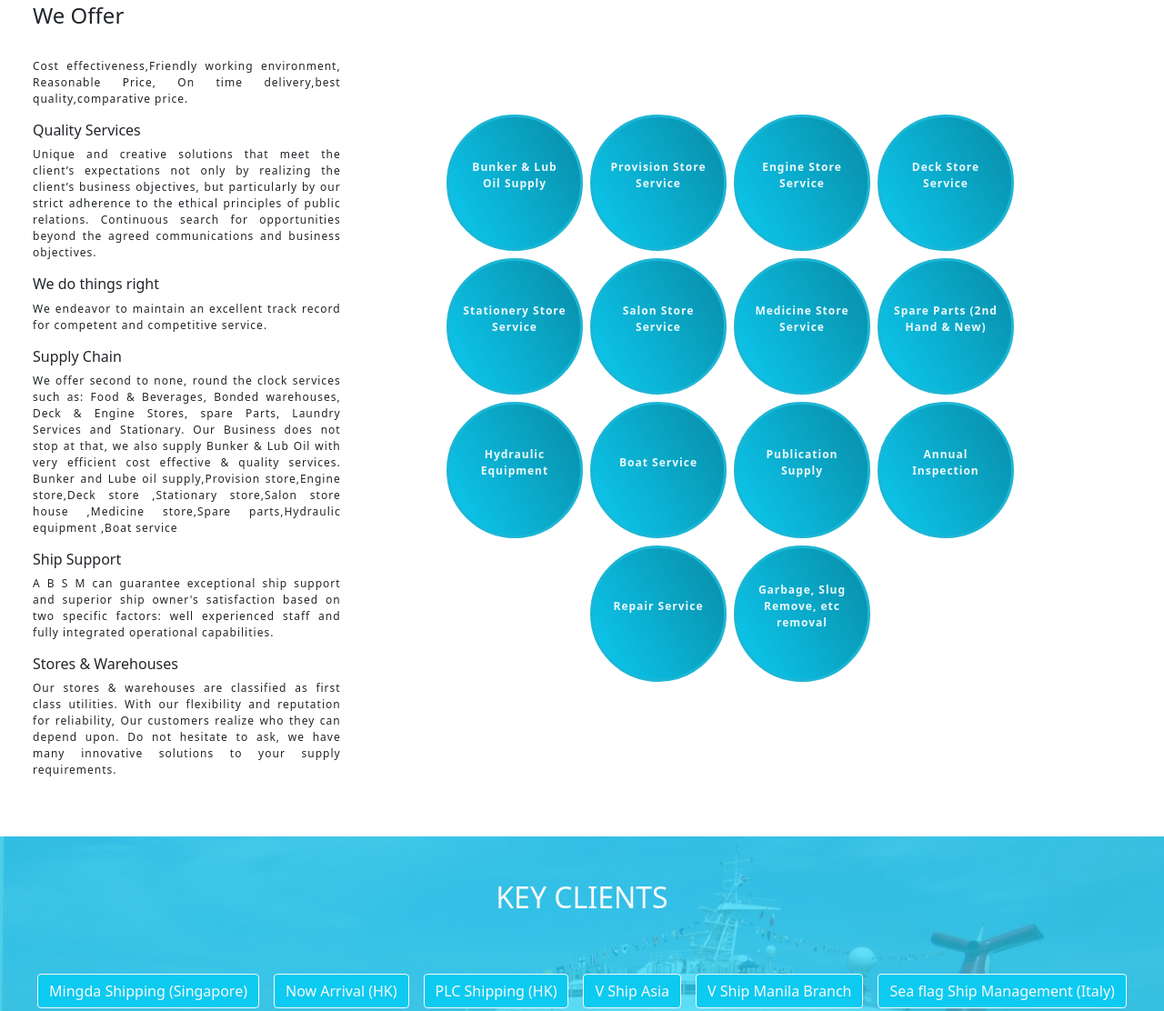
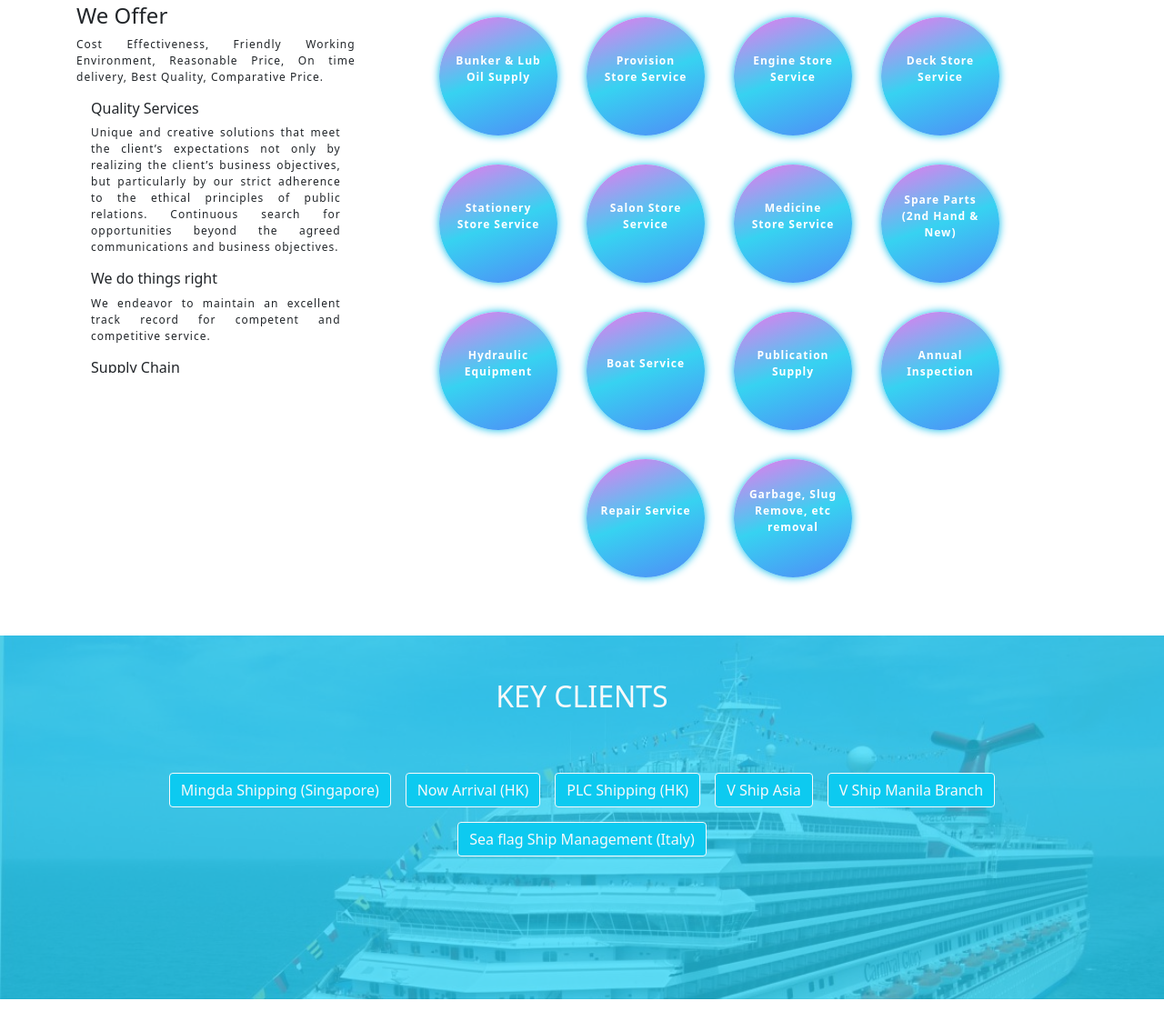
Before and after one commit to bmrabiulalam/abshipgroup, a plain HTML site: page index.html in a window 1280 px wide. Shown: the part 771-1883 px from the top of the page at 91% size. Drawn offline with nearby package versions, Linux system fonts and the light colour scheme.

Commit message:
some padding added

```diff
--- a/css/style.css
+++ b/css/style.css
@@ -40,20 +40,23 @@ body p {
   color: rgb(232, 252, 250);
 }
 .single-service{
-  width: 150px;
-  height: 150px;
-  border: 3px solid #1db6d4;
-  box-shadow: inset lightgrey 2px;
+  width: 130px;
+  height: 130px;
+  /* border: 3px solid #1db6d4; */
+  box-shadow: rgb(5, 187, 233) 0px 0px 10px;
   border-radius: 50%;
   padding: 2%;
-  color: rgb(235, 248, 250);
+  color: white;
   text-align: center;
   font-size: 1em;
-  font-weight: 600;
-  background: linear-gradient(60deg,#0dcaf0,#088ca7);
+  font-weight: 700;
+  background: linear-gradient(160deg, rgb(238, 119, 238), #37d2f1, rgb(80, 138, 247));
 }
 .services-text{
   text-align: justify;
+}
+.services-text-slide{
+  height: 300px;
 }
 #clients-section{
   background-image: url('../images/ship6.jpg');
--- a/index.html
+++ b/index.html
@@ -80,39 +80,51 @@
 
   <main class="top-0">
     <!-- PRODUCTS & SERVICES section below -->
-    <section id="services-section" class="services-section">
+    <section id="services-section" class="services-section px-lg-5">
       <h2 class="text-center mb-5 pt-5 text-info">PRODUCTS & SERVICES</h2>
       <div class="row">
         <div class="services-text col-md-4 ps-md-5 px-5 pb-4 pb-md-0">
-          <h4>We Offer</h4><br>
-          <p>Cost effectiveness,Friendly working environment, Reasonable Price, On time delivery,best quality,comparative price.</p>
+          <h4>We Offer</h4>
+          <p>Cost Effectiveness, Friendly Working Environment, Reasonable Price, On time delivery, Best Quality, Comparative Price.</p>
+          <div class="services-text-slide overflow-scroll px-3">
+            <div class="slide">
               <h6>Quality Services</h6>
               <p>Unique and creative solutions that meet the client’s expectations not only by realizing the client’s business objectives, but particularly by our strict adherence to the ethical principles of public relations. Continuous search for opportunities beyond the agreed communications and business objectives.</p>
+            </div>
+            <div class="slide">
               <h6>We do things right</h6>
               <p>We endeavor to maintain an excellent track record for competent and competitive service.</p>
+            </div>
+            <div class="slide">
               <h6>Supply Chain</h6>
               <p>We offer second to none, round the clock services such as: Food & Beverages, Bonded warehouses, Deck & Engine Stores, spare Parts, Laundry Services and Stationary. Our Business does not stop at that, we also supply Bunker & Lub Oil with very efficient cost effective & quality services. Bunker and Lube oil supply,Provision store,Engine store,Deck store ,Stationary store,Salon store house ,Medicine store,Spare parts,Hydraulic equipment ,Boat service </p>
+            </div>
+            <div class="slide">
               <h6>Ship Support</h6>
               <p>A B S M can guarantee exceptional ship support and superior ship owner's satisfaction based on two specific factors: well experienced staff and fully integrated operational capabilities.</p>
+            </div>
+            <div class="slide">
               <h6>Stores & Warehouses</h6>
               <p>Our stores & warehouses are classified as first class utilities. With our flexibility and reputation for reliability, Our customers realize who they can depend upon. Do not hesitate to ask, we have many innovative solutions to your supply requirements.</p>
             </div>
+          </div>
+        </div>
         <!-- <div class=""> -->
           <div  class="services-section-inner-div col-md-7 services d-flex flex-wrap justify-content-center align-content-center">
-            <div class="single-service m-1 d-flex flex-wrap justify-content-center align-content-center"><p>Bunker & Lub Oil Supply</p></div>
-            <div class="single-service m-1 d-flex flex-wrap justify-content-center align-content-center"><p>Provision Store Service</p></div>
-            <div class="single-service m-1 d-flex flex-wrap justify-content-center align-content-center"><p>Engine Store Service</p></div>
-            <div class="single-service m-1 d-flex flex-wrap justify-content-center align-content-center"><p>Deck Store Service</p></div>
-            <div class="single-service m-1 d-flex flex-wrap justify-content-center align-content-center"><p>Stationery Store Service</p></div>
-            <div class="single-service m-1 d-flex flex-wrap justify-content-center align-content-center"><p>Salon Store Service</p></div>
-            <div class="single-service m-1 d-flex flex-wrap justify-content-center align-content-center"><p>Medicine Store Service</p></div>
-            <div class="single-service m-1 d-flex flex-wrap justify-content-center align-content-center"><p>Spare Parts (2nd Hand & New)</p></div>
-            <div class="single-service m-1 d-flex flex-wrap justify-content-center align-content-center"><p>Hydraulic Equipment</p></div>
-            <div class="single-service m-1 d-flex flex-wrap justify-content-center align-content-center"><p>Boat Service</p></div>
-            <div class="single-service m-1 d-flex flex-wrap justify-content-center align-content-center"><p>Publication Supply</p></div>
-            <div class="single-service m-1 d-flex flex-wrap justify-content-center align-content-center"><p>Annual Inspection</p></div>
-            <div class="single-service m-1 d-flex flex-wrap justify-content-center align-content-center"><p>Repair Service</p></div>
-            <div class="single-service m-1 d-flex flex-wrap justify-content-center align-content-center"><p>Garbage, Slug Remove, etc removal</p></div>
+            <div class="single-service m-3 d-flex flex-wrap justify-content-center align-content-center"><p>Bunker & Lub Oil Supply</p></div>
+            <div class="single-service m-3 d-flex flex-wrap justify-content-center align-content-center"><p>Provision Store Service</p></div>
+            <div class="single-service m-3 d-flex flex-wrap justify-content-center align-content-center"><p>Engine Store Service</p></div>
+            <div class="single-service m-3 d-flex flex-wrap justify-content-center align-content-center"><p>Deck Store Service</p></div>
+            <div class="single-service m-3 d-flex flex-wrap justify-content-center align-content-center"><p>Stationery Store Service</p></div>
+            <div class="single-service m-3 d-flex flex-wrap justify-content-center align-content-center"><p>Salon Store Service</p></div>
+            <div class="single-service m-3 d-flex flex-wrap justify-content-center align-content-center"><p>Medicine Store Service</p></div>
+            <div class="single-service m-3 d-flex flex-wrap justify-content-center align-content-center"><p>Spare Parts (2nd Hand & New)</p></div>
+            <div class="single-service m-3 d-flex flex-wrap justify-content-center align-content-center"><p>Hydraulic Equipment</p></div>
+            <div class="single-service m-3 d-flex flex-wrap justify-content-center align-content-center"><p>Boat Service</p></div>
+            <div class="single-service m-3 d-flex flex-wrap justify-content-center align-content-center"><p>Publication Supply</p></div>
+            <div class="single-service m-3 d-flex flex-wrap justify-content-center align-content-center"><p>Annual Inspection</p></div>
+            <div class="single-service m-3 d-flex flex-wrap justify-content-center align-content-center"><p>Repair Service</p></div>
+            <div class="single-service m-3 d-flex flex-wrap justify-content-center align-content-center"><p>Garbage, Slug Remove, etc removal</p></div>
           </div>
         </div>
       <!-- </div> -->
@@ -120,19 +132,19 @@
     <!-- <section id="pricing-section"></section> -->
     <!-- Clients Section -->
     <section id="clients-section" class="my-5">
-      <div class="client-inner-div">
+      <div class="client-inner-div px-lg-5">
         <h2 class="d-flex justify-content-center py-5 text-light">KEY CLIENTS</h2>
         <div class="d-flex flex-wrap justify-content-center">
-          <a type="button" class="btn btn-light text-light client-btn">Mingda Shipping (Singapore)</a>
-          <a type="button" class="btn btn-light text-light client-btn">Now Arrival (HK)</a>
-          <a type="button" class="btn btn-light text-light client-btn">PLC Shipping (HK)</a>
-          <a type="button" class="btn btn-light text-light client-btn">V Ship Asia</a>
-          <a type="button" class="btn btn-light text-light client-btn">V Ship Manila Branch</a>
-          <a type="button" class="btn btn-light text-light client-btn">Sea flag Ship Management (Italy)</a>
+          <a target="_blank" href="https://www.sgpbusiness.com/company/Mingda-Shipping-Pte-Ltd" type="button" class="btn btn-light text-light client-btn">Mingda Shipping (Singapore)</a>
+          <a target="_blank" href="https://world-ships.com/company/f86e57f1598219e53f4e1d0c756bd90f" type="button" class="btn btn-light text-light client-btn">Now Arrival (HK)</a>
+          <a target="_blank" href="https://www.pacific-logistics.com/" type="button" class="btn btn-light text-light client-btn">PLC Shipping (HK)</a>
+          <a target="_blank" href="https://vgrouplimited.com/our-brands/v-ships" type="button" class="btn btn-light text-light client-btn">V Ship Asia</a>
+          <a target="_blank" href="https://vgrouplimited.com/ship-management" type="button" class="btn btn-light text-light client-btn">V Ship Manila Branch</a>
+          <a target="_blank" href="http://maritime-connector.com//company/seaflag-shipmanagement/2697/" type="button" class="btn btn-light text-light client-btn">Sea flag Ship Management (Italy)</a>
         </div></div>
     </section>
     <!-- Clients Comments Section -->
-    <section id="client-comments" class="container">
+    <section id="client-comments" class="container px-lg-5">
       <div class="row row-cols-1 row-cols-md-2 align-items-center">
         <div class="col col-md-5 d-flex justify-content-md-start justify-content-center align-items-center">
           <h2 class="mb-5 me-md-3 text-info fs-3">What Our Clients Say</h2>
@@ -187,7 +199,7 @@
     </section>
     <!-- About Section -->
     <section id="about-section" class="about-text bg-info my-5 text-light">
-      <div class="about-text-inner-div d-flex flex-wrap justify-content-center p-4">
+      <div class="about-text-inner-div d-flex flex-wrap justify-content-center p-4 px-lg-5">
         <h2 class="">ABOUT US</h2>
         <div class="px-4 py-4">
           <p>A B SHIP MANAGEMENT is one of the premier general ship supplying companies located in Bangladesh. The company was established in 2006 at the port of Chittagong & Mongla with Chittagong OPL in Bangladesh</p>
@@ -196,7 +208,7 @@
       </div>
     </section>
     <!-- Contact Section Below -->
-    <section id="contact-section">
+    <section id="contact-section" class="px-lg-5">
       <h2 class="text-center text-info mt-3">OUR OFFICES</h2>
       <p class="text-center px-3 my-4">To find out more about A B Ship Management and our services, please contact us.</p>
       <div class="card-group d-flex flex-wrap justify-content-center justify-content-md-evenly my-5 text-light">
@@ -248,7 +260,7 @@
     </section>
   </main>
 
-  <footer class="footer bg-info bg-gradient d-flex flex-wrap justify-content-center align-items-end text-light pt-5">
+  <footer class="footer bg-info bg-gradient d-flex flex-wrap justify-content-center align-items-end text-light pt-5 px-lg-5">
     <p class="px-1 pt-5">Copyright &copy 2021 by AB SHIP MANAGEMENT. All Rights Reserved.</p>
   </footer>
 
```
Lines whose indentation alone changed are shown as unchanged.
